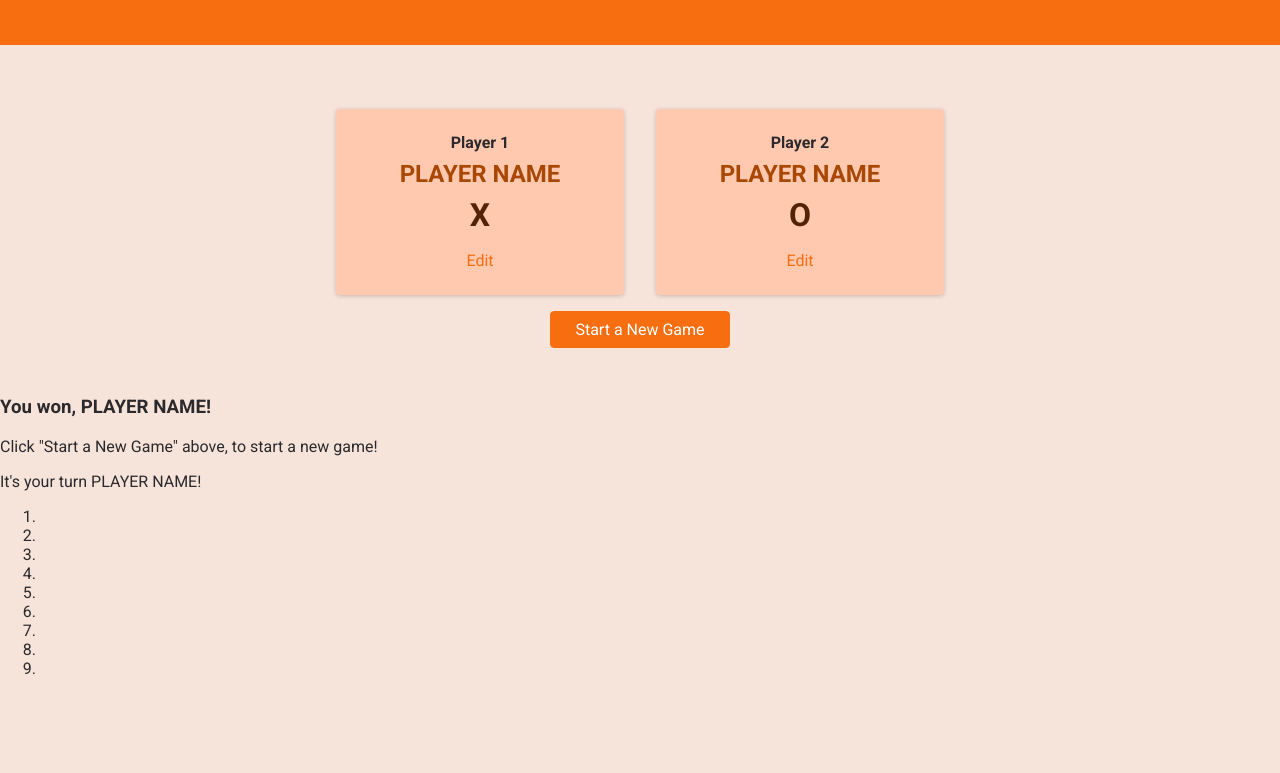
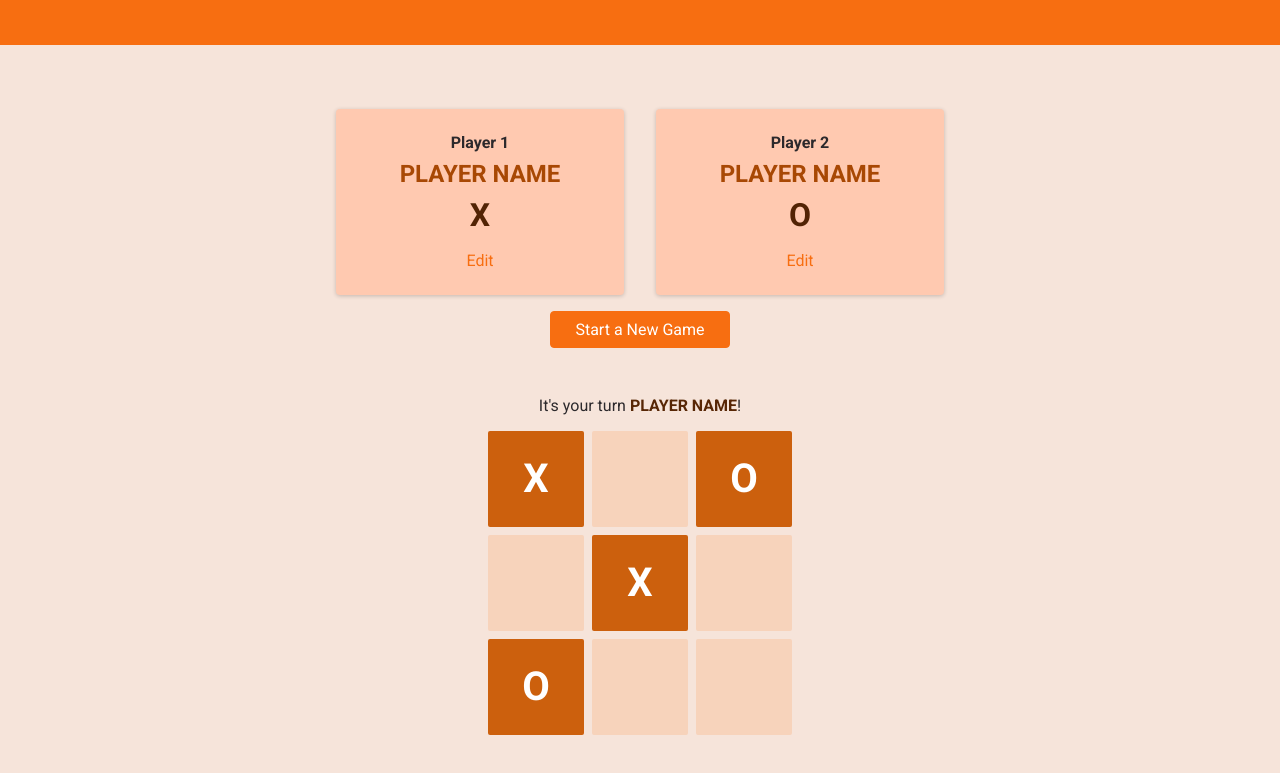
Before and after one commit to omarelghobary/Tic-tac-toe, a plain HTML site: page index.html in a window 1280 px wide. Shown: the part 135-908 px from the top of the page. Before the commit the page ends 829 px from the top, so only its background shows below. Drawn offline with Linux system fonts and the light colour scheme.

Commit message:
Add game board styles

```diff
--- a/index.html
+++ b/index.html
@@ -11,6 +11,7 @@
     <link rel="stylesheet" href="/styles/styles.css">
     <link rel="stylesheet" href="/styles/overlays.css">
     <link rel="stylesheet" href="/styles/configurations.css">
+    <link rel="stylesheet" href="/styles/game.css">
 </head>
 <body>
     <div id="backdrop"></div>
@@ -54,22 +55,22 @@
             <button class="btn ">Start a New Game</button>
         </section>
         <section id="active-game">
-            <article>
-                <h3>You won, <span id="winner-name">PLAYER NAME</span>!</h3>
-                <p>Click "Start a New Game" above, to start a new game!</p>
+            <article id="game-over">
+                <h2>You won, <span id="winner-name">PLAYER NAME</span>!</h2>
+                <p>Click "Start New Game" above, to start a new game!</p>
             </article>
 
             <p>It's your turn <span id="active-player-name">PLAYER NAME</span>!</p>
-            <ol>
+            <ol id="game-board">
+                <li class="disabled">X</li>
                 <li></li>
+                <li class="disabled">O</li>
+
                 <li></li>
+                <li class="disabled">X</li>
                 <li></li>
 
-                <li></li>
-                <li></li>
-                <li></li>
-
-                <li></li>
+                <li class="disabled">O</li>
                 <li></li>
                 <li></li>
             </ol>
--- /dev/null
+++ b/styles/game.css
@@ -0,0 +1,59 @@
+ #active-game {
+     text-align: center;
+     margin: 2rem 0 5rem 0;
+     /* display: none; */
+ }
+
+#game-over {
+     width: 90%;
+     max-width: 40rem;
+     margin: auto;
+     padding: 1rem 2rem;
+     background-color: rgb(109, 57, 25);
+     color: white;
+     box-shadow: 0px 2px 8px rgba(0, 0, 0, 0.2);
+     border-radius: 4px;
+     display: none;
+}
+
+#game-over h2 {
+    font-size: 2.5rem;
+    margin: 0.5 0;
+}
+
+#active-player-name {
+    font-weight: bold;
+    color: rgb(87, 38, 5);
+}
+
+#game-board {
+    list-style: none;
+    margin: 1rem 0;
+    padding: 0;
+    display: grid;
+    grid-template-columns: repeat(3, 6rem);
+    grid-template-rows: repeat(3, 6rem);
+    justify-content: center;
+    gap: 0.5rem;
+}
+
+#game-board li {
+    background-color: rgb(247, 211, 187);
+    border-radius: 2px;
+    cursor: pointer;
+    display: flex;
+    justify-content: center;
+    align-items: center;
+    font-size: 2.5rem;
+    font-weight: bold;
+}
+
+#game-board li:hover {
+    background-color: rgb(204, 96, 13);
+}
+
+#game-board li.disabled {
+    background-color: rgb(204, 96, 13);
+    color: white;
+    cursor: default;
+}
```
